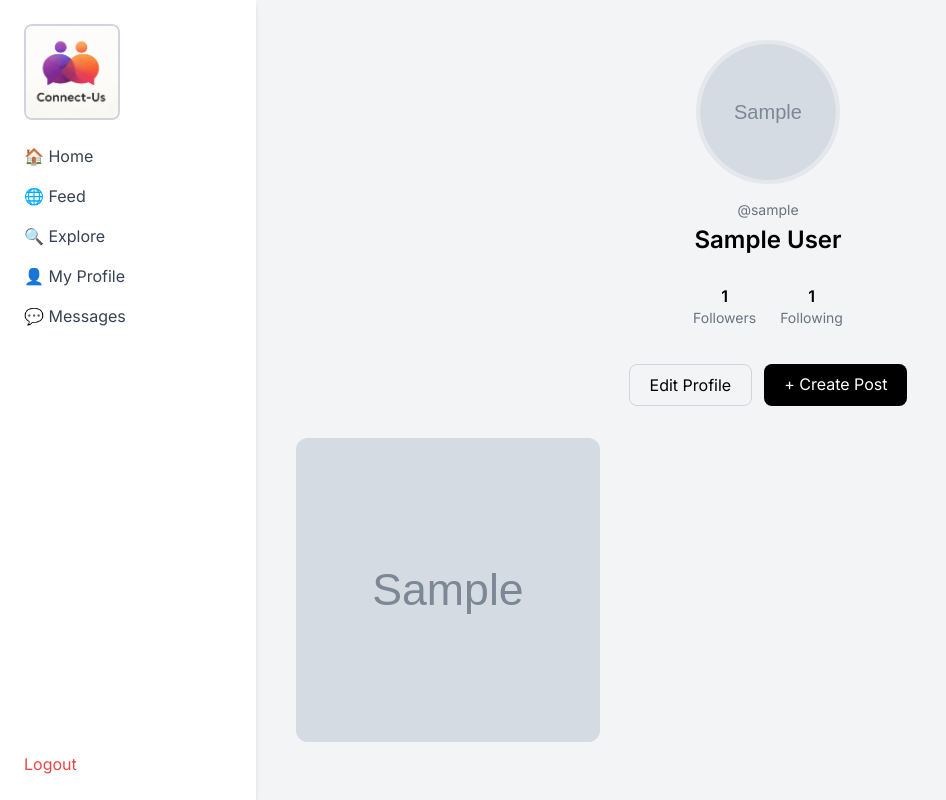
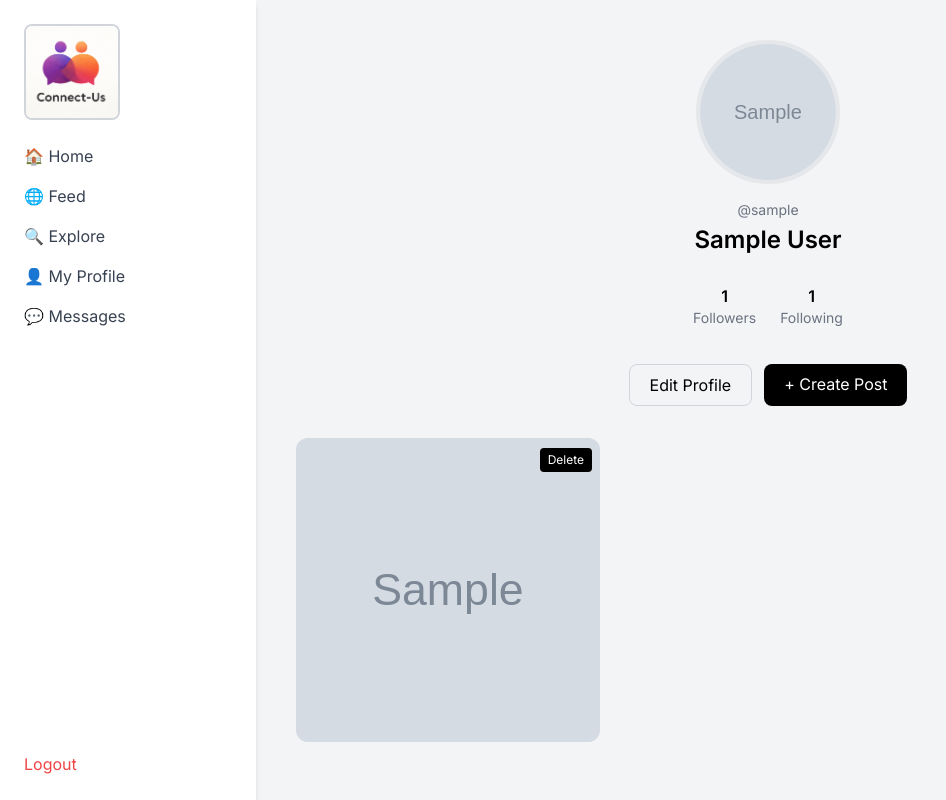
Before and after one commit to sanskkrr/Connect-Us, a Django app: page /my-posts/ in a window 1280 px wide. Shown: the whole page, without its empty margins (0-946 px from the left). Run offline with Django 5.2, Linux system fonts and the light colour scheme; a user stored in the database is signed in; tables that the repository leaves empty hold one stand-in row (values such as "Sample post"); grey boxes marked "Sample" are stand-in pictures; some libraries are stand-ins or nearby versions.

Commit message:
added post delete feature and fixed UI placement

```diff
--- a/posts/urls.py
+++ b/posts/urls.py
@@ -6,4 +6,5 @@ urlpatterns = [
     path('create/',views.post_create, name='create'),
     path('feed/',views.feed, name='feed'),
     path('like/<int:id>/', views.like_post, name='like_post'),
+    path('delete/<int:id>/', views.delete_post, name='delete_post'),
 ]
--- a/users/templates/users/my_posts.html
+++ b/users/templates/users/my_posts.html
@@ -90,16 +90,35 @@
 <!-- 🔷 POSTS GRID -->
 <div class="grid grid-cols-2 md:grid-cols-3 gap-4">
   {% for post in posts %}
+
+  <div class="relative">
+
+    <!-- 🔴 DELETE BUTTON (top-right) -->
+    {% if post.user == request.user %}
+    <form action="{% url 'delete_post' post.id %}" method="POST"
+          class="absolute top-2 right-2 z-10">
+      {% csrf_token %}
+      <button
+        type="submit"
+        onclick="return confirm('Delete this post?')"
+        class="bg-black text-white text-xs px-2 py-1 rounded">
+        Delete
+      </button>
+    </form>
+    {% endif %}
+
+    <!-- 🔵 POST IMAGE -->
     <a href="{% url 'post_detail' post.id %}">
-    <div
-      class="bg-gray-200 rounded-xl overflow-hidden hover:scale-105 transition"
-    >
+      <div class="bg-gray-200 rounded-xl overflow-hidden hover:scale-105 transition">
         <img
           src="{{ post.image.url }}"
           class="w-full aspect-square object-cover"
         />
       </div>
     </a>
+
+  </div>
+
   {% empty %}
   <p class="col-span-full text-gray-500 text-center">No posts yet.</p>
   {% endfor %}
```
Also changed, not shown: posts/views.py (+15 -0 lines). Lines whose indentation alone changed are shown as unchanged.
